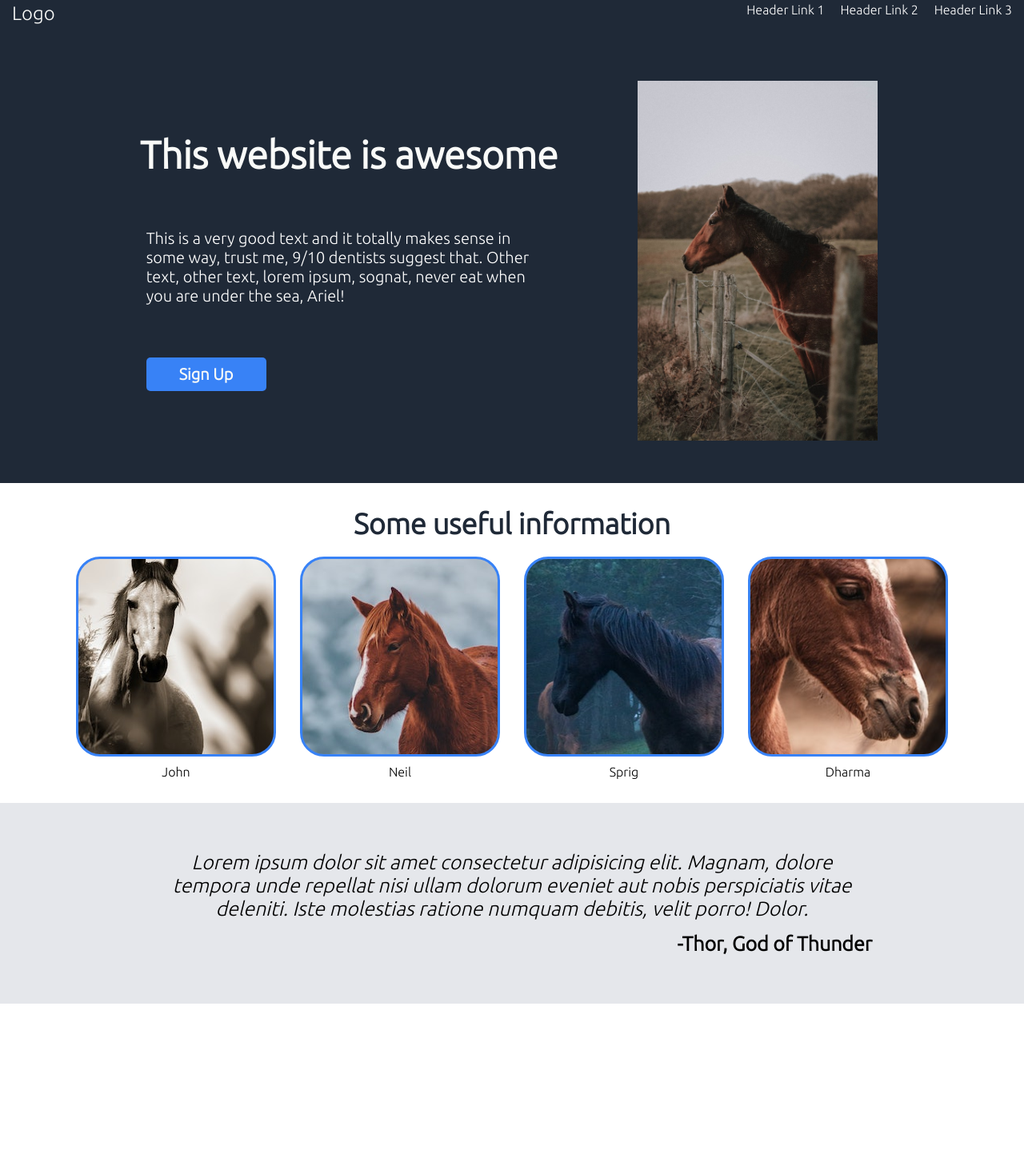
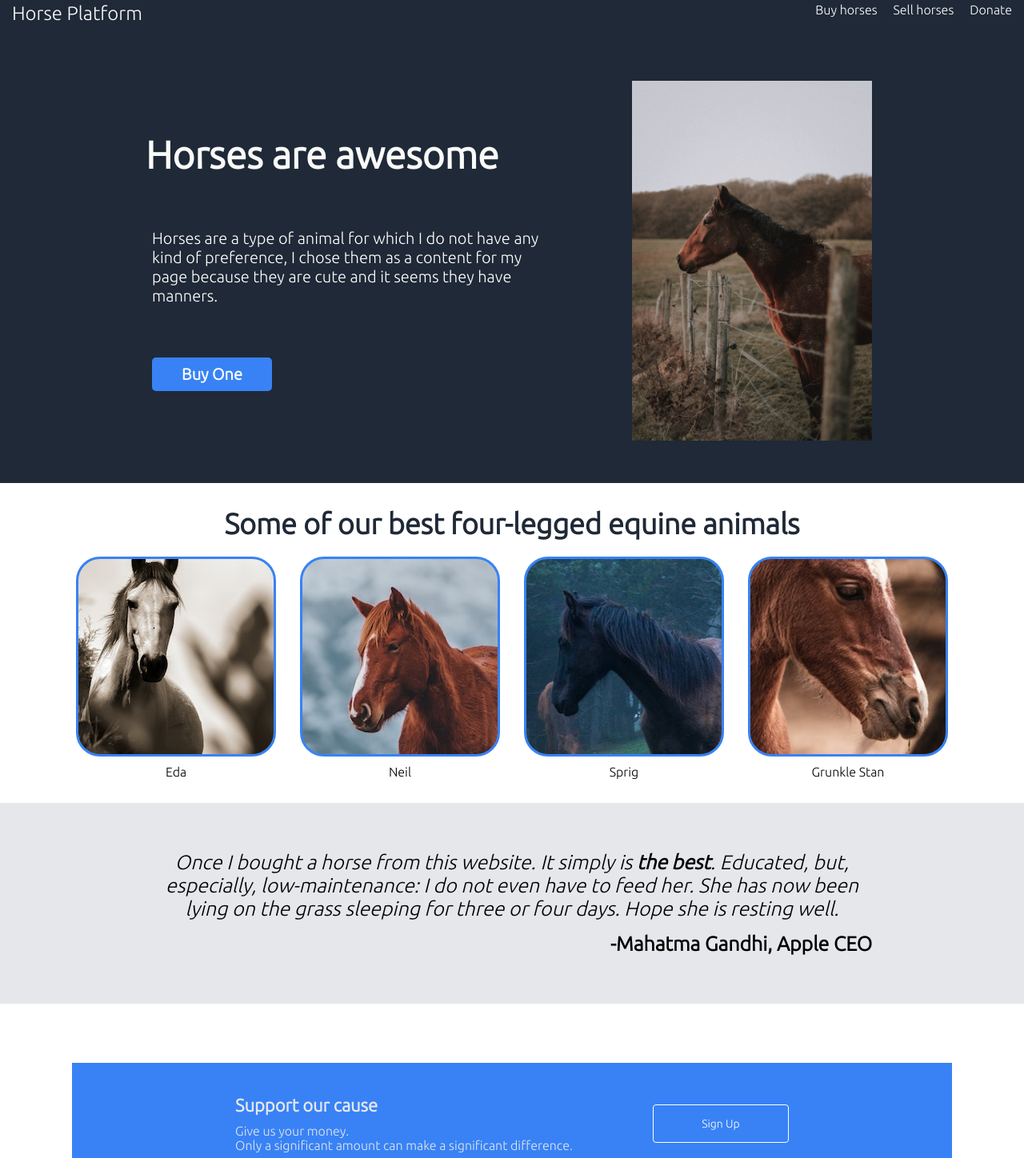
Before and after one commit to renewedmoorbool/odin-landing-page, a plain HTML site: page index.html in a window 1280 px wide. Shown: the part 12-1460 px from the top of the page at 80% size. Drawn offline with Linux system fonts and the light colour scheme.

Commit message:
Add final content

```diff
--- a/index.html
+++ b/index.html
@@ -11,26 +11,27 @@
 <body>
     <div class = 'header'>
         <div class = 'navigation'>
-            <div class = 'logo'> Logo</div>
+            <div class = 'logo'> Horse Platform </div>
 
             <ul class = 'links'>
-                <li> Header Link 1 </li>
-                <li> Header Link 2 </li>
-                <li> Header Link 3 </li>
+                <li> Buy horses  </li>
+                <li> Sell horses </li>
+                <li> Donate      </li>
             </ul>
         </div>
 
         <div class = 'header-content'>
             <div class = 'header-description'>
-                <h1> This website is awesome </h1>
+                <h1> Horses are awesome </h1>
                 <p>
-                    This is a very good text and it totally makes sense in some way,
-                    trust me, 9/10 dentists suggest that. Other text, other text, lorem
-                    ipsum, sognat, never eat when you are under the sea, Ariel!
+                    Horses are a type of animal for which I do not have
+                    any kind of preference, I chose them as a content for
+                    my page because they are cute and it seems they have
+                    manners.
                 </p>
 
                 <button class = 'header-sign-up'>
-                    Sign Up
+                    Buy One
                 </button>
             </div>
 
@@ -44,7 +45,7 @@
 
     <div class = 'content'>
 
-        <p class = 'content-title'> Some useful information </p>
+        <p class = 'content-title'> Some of our best four-legged equine animals </p>
 
         <div class = 'content-images'>
 
@@ -52,7 +53,7 @@
                 <div class = 'content-image content-image-1'>
 
                 </div>
-                <p> John </p>
+                <p> Eda </p>
             </div>
 
             <div class = 'content-image-wrapper'>
@@ -73,7 +74,7 @@
                 <div class = 'content-image content-image-4'>
 
                 </div>
-                <p> Dharma </p>
+                <p> Grunkle Stan </p>
             </div>
         </div>
 
@@ -82,12 +83,11 @@
 
     <div class = 'quote-section'>
         <div class = 'quote'>
-            Lorem ipsum dolor sit amet consectetur adipisicing elit.
-            Magnam, dolore tempora unde repellat nisi ullam dolorum eveniet
-            aut nobis perspiciatis vitae deleniti.
-            Iste molestias ratione numquam debitis, velit porro! Dolor.
+            Once I bought a horse from this website. It simply is <strong> the best</strong>.
+            Educated, but, especially, low-maintenance: I do not even have to feed her. She has
+            now been lying on the grass sleeping for three or four days. Hope she is resting well.
 
-            <div class = 'quote-creator'> -Thor, God of Thunder </div>
+            <div class = 'quote-creator'> -Mahatma Gandhi, Apple CEO </div>
         </div>
 
 
@@ -96,8 +96,8 @@
     <div class = 'cta-wrapper'>
         <div class = 'cta'>
             <div class = 'cta-left'>
-                <p class = 'cta-time'> Call to action. It's time!         </p>
-                <p> Sign up for our new exclusive products.               </p>
+                <p class = 'cta-time'> Support our cause        </p>
+                <p> Give us your money. <br> Only a significant amount can make a significant difference. </p>
             </div>
 
             <button class = 'cta-right'> Sign Up </button>
--- a/style.css
+++ b/style.css
@@ -203,7 +203,15 @@ ul {
     font-size: 22px;
 }
 
+.cta-left {
+    display: flex;
+    flex-direction: column;
+    row-gap: 10px;
+}
+
 .cta-right {
+    width: 170px;
+
     border: 1px solid white;
     border-radius: 4px;
     background: none;
```
